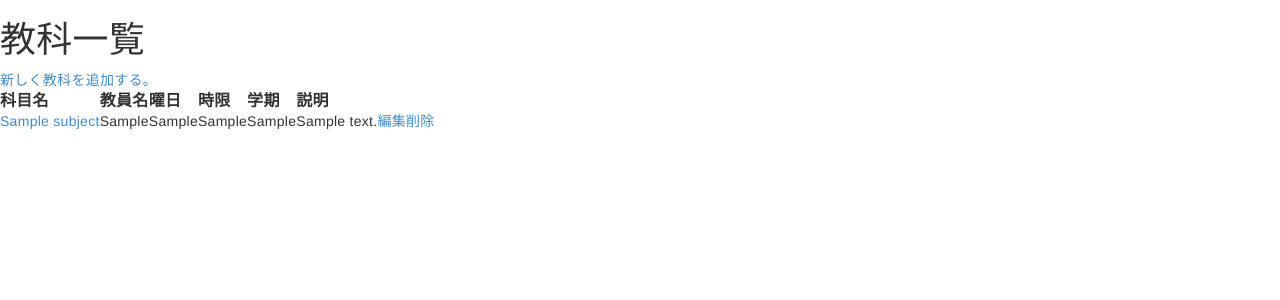
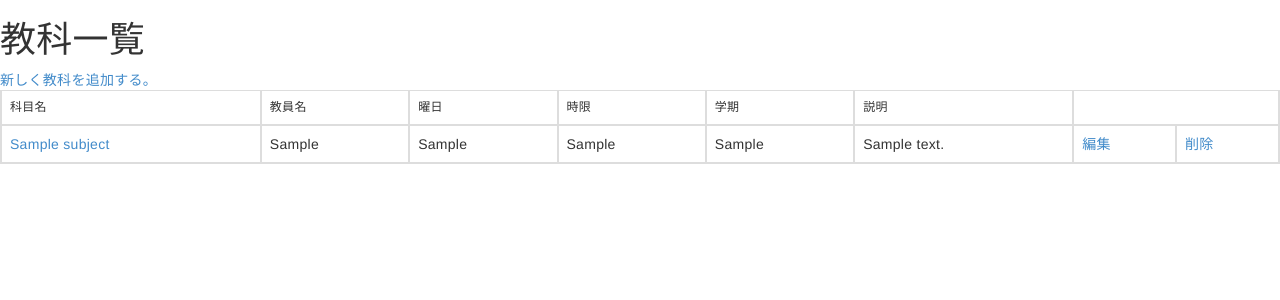
Before and after one commit to massaru129/group_2_repository, a Rails app: page /subjects in a window 1280 px wide. Shown: the top 300 px of the page. Run offline with Rails 7, Linux system fonts and the light colour scheme; tables that the repository leaves empty hold one stand-in row (values such as "Sample post"); style sheets or scripts are compiled from the project's sources; parts of the project's set-up code (start-up, migrations or seed data) failed here and were passed over; some libraries are stand-ins or nearby versions.

Commit message:
教科一覧を作りました

```diff
--- a/shiketai_tool/app/views/subjects/index.html.erb
+++ b/shiketai_tool/app/views/subjects/index.html.erb
@@ -1,6 +1,6 @@
 <h1>教科一覧</h1>
 <%= link_to "新しく教科を追加する。", new_subject_path %>
-<table>
+<table class="table table-primary table-bordered" >
   <tr>
     <th>科目名</th>
 	<th>教員名</th>
```
